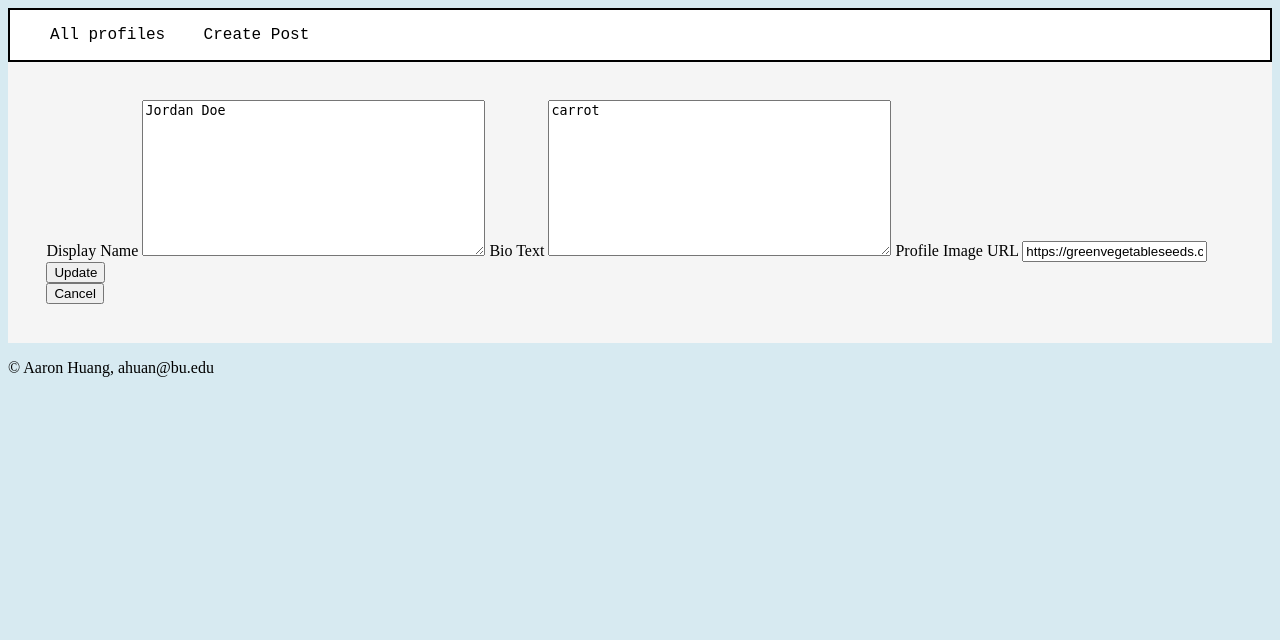
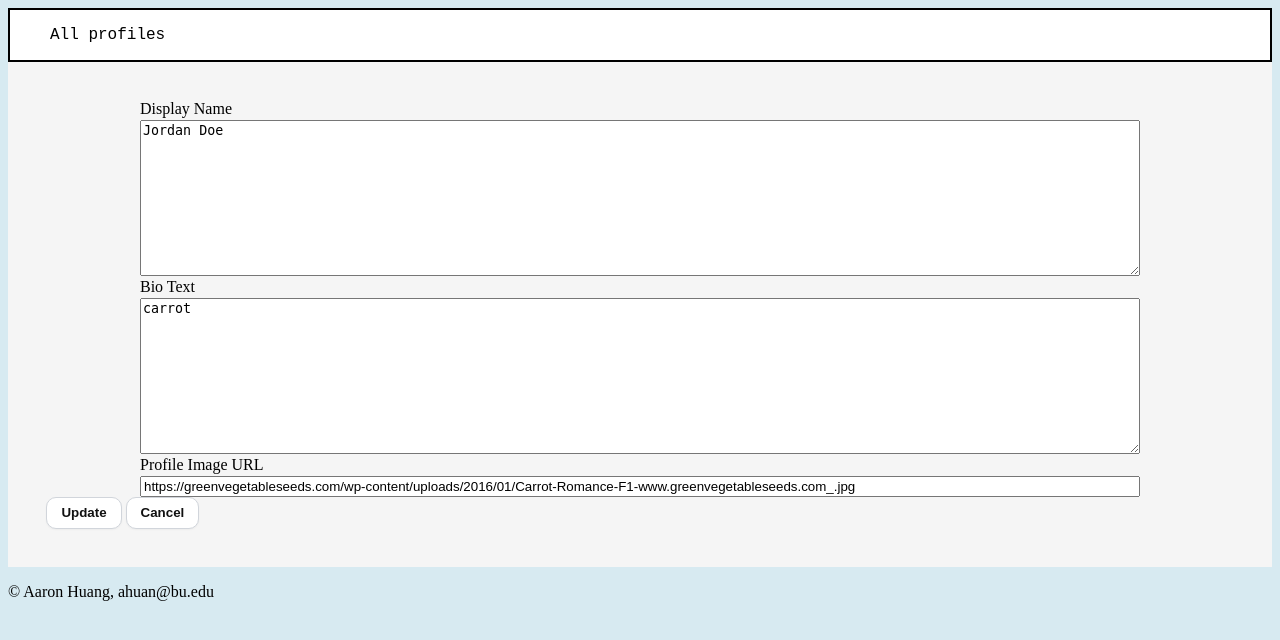
Before and after one commit to aaronhuan/cs412, a Django app: page /mini_insta/profile/1/update in a window 1280 px wide. Shown: the top 640 px of the page. Run offline with Django 5.2, Linux system fonts and the light colour scheme; data comes from the database, SQL or seed files in the repository; both versions use the stored data as it was after the commit.

Commit message:
formatting and styling

```diff
--- a/mini_insta/templates/mini_insta/base.html
+++ b/mini_insta/templates/mini_insta/base.html
@@ -16,9 +16,6 @@ Description: The base.html template provides a common structure for all pages in
     <nav>
         <ul>
             <li><a href = "{% url 'show_all_profiles' %}"> All profiles</a></li>
-            {% if profile %}
-            <li><a href ="{% url 'create_post' profile.pk %}">Create Post</a></li>
-            {% endif%}
         </ul>
     </nav>
     <main>
--- a/mini_insta/templates/mini_insta/create_post_form.html
+++ b/mini_insta/templates/mini_insta/create_post_form.html
@@ -26,8 +26,8 @@ Description: The create_post_form handles creating a form for the user to fill o
         </div>
 
         <div>
-            <button type="submit">Submit</button>
-            <a href ="{% url 'show_profile' profile.pk %}">Cancel</a>
+            <button class="btn" type="submit">Submit</button>
+            <a class="btn" href ="{% url 'show_profile' profile.pk %}">Cancel</a>
         </div>
     </div>
 </form>
--- a/mini_insta/templates/mini_insta/delete_post_form.html
+++ b/mini_insta/templates/mini_insta/delete_post_form.html
@@ -11,10 +11,10 @@ Description: Confirmation page to delete a post; offers confirm (POST) and cance
     <h3>Are you sure you want to delete this post?</h3>
     <p>Caption: {{post.caption}}</p>
     <p>Posted at: {{post.timestamp}}</p>
-    <button type = "submit">Confirm Delete </button>
+    <button class="btn" type = "submit">Confirm Delete </button>
 </form>
 
 <form action="{% url 'show_profile' profile.pk %}" method = "GET"><!-- cancel delete -->
-    <button type="submit">Cancel</button>
+    <button class="btn" type="submit">Cancel</button>
 </form>
 {% endblock %}
--- a/mini_insta/templates/mini_insta/show_post.html
+++ b/mini_insta/templates/mini_insta/show_post.html
@@ -26,6 +26,6 @@ Description: The show_post handles making a detailed view of one post, its times
 
 
 <time>{{post.timestamp}} </time>
-<a href = "{% url 'delete_post' post.pk %}"> Delete Post</a>
-<a href = "{% url 'update_post' post.pk %}"> Update Post</a>
+<a class="btn" href = "{% url 'delete_post' post.pk %}"> Delete Post</a>
+<a class="btn" href = "{% url 'update_post' post.pk %}"> Update Post</a>
 {% endblock %}
--- a/mini_insta/templates/mini_insta/update_post_form.html
+++ b/mini_insta/templates/mini_insta/update_post_form.html
@@ -10,11 +10,11 @@ Description: The update_post_form.html template allows users to update the capti
     {% csrf_token %}
     <Label>Caption</Label>
     {{ form.caption }}
-    <button type = "submit">Update Post</button>
+    <button class ="btn" type = "submit">Update Post</button>
 </form>
 
 <form action="{% url 'show_post' post.pk %}" method= "GET">
-    <button type="submit">Cancel</button>
+    <button class="btn" type="submit">Cancel</button>
 </form>
 
 {% endblock %}
--- a/mini_insta/templates/mini_insta/update_profile_form.html
+++ b/mini_insta/templates/mini_insta/update_profile_form.html
@@ -10,6 +10,7 @@ Description: The update_profile_form.html template allows users to update the di
 
 <form method="POST">   <!-- Update profile fields (POST + CSRF) -->
 {% csrf_token %}
+<div class="create-form">
 <label>Display Name</label>
 {{ form.display_name}}
 
@@ -18,12 +19,12 @@ Description: The update_profile_form.html template allows users to update the di
 
 <label>Profile Image URL</label>
 {{ form.profile_image_url}}
+</div>
 
-<button type="submit">Update</button>
+<button class="btn" type="submit">Update</button>
+<form action="{% url 'show_profile' profile.pk %}" method="GET">   <!-- Cancel: go back to profile page -->
+  <button class="btn" type="submit">Cancel</button>
 </form>
-
-<form action="{% url 'show_profile' profile.pk %}" method="GET">   <!-- Cancel: go back to profile page -->
-  <button type="submit">Cancel</button>
 </form>
 
 {% endblock %}
--- a/static/mini_insta_styles.css
+++ b/static/mini_insta_styles.css
@@ -124,3 +124,58 @@ textarea[name="caption"] {
     height: auto;
     border-radius: 12px;
 }
+
+.profile-img {
+      width: 10vw;
+      height: 10vw;
+      border-radius: 9999px;
+      object-fit: cover;
+      display: block;
+}
+
+ .profile-header {
+      display: flex;
+      align-items: center;
+      gap: 7rem;
+      margin-bottom: 0.5rem;
+    }
+
+#bio-text {
+      font-style: italic;
+      color: #555;
+    }
+
+.profile-username {
+    display: flex;
+    justify-content:space-between;
+}
+
+.profile-info {
+    background-color: #f9f9f9;
+    width: 100%;
+    font-family: 'Segoe UI', sans-serif;
+    border-radius: 8px;
+    box-shadow: 0 2px 6px rgba(0,0,0,0.1);
+    padding: 10px;
+    align-items: flex-start;
+}
+
+.btn {
+      display: inline-block;
+      padding: 8px 14px;
+      border-radius: 10px;
+      font-weight: 600;
+      text-decoration: none;
+      line-height: 1;
+      border: 1px solid #d1d5db; /* light gray */
+      background: #fff;
+      color: #111;
+      box-shadow: 0 1px 2px rgba(0,0,0,0.04);
+      transition: transform 80ms ease, box-shadow 120ms ease,
+                  background-color 120ms ease;
+    }
+
+.btn:hover {
+      transform: translateY(-1px);
+      box-shadow: 0 4px 10px rgba(0,0,0,0.08);
+}
```
Also changed, not shown: mini_insta/templates/mini_insta/show_profile.html (+15 -19 lines), db.sqlite3.
